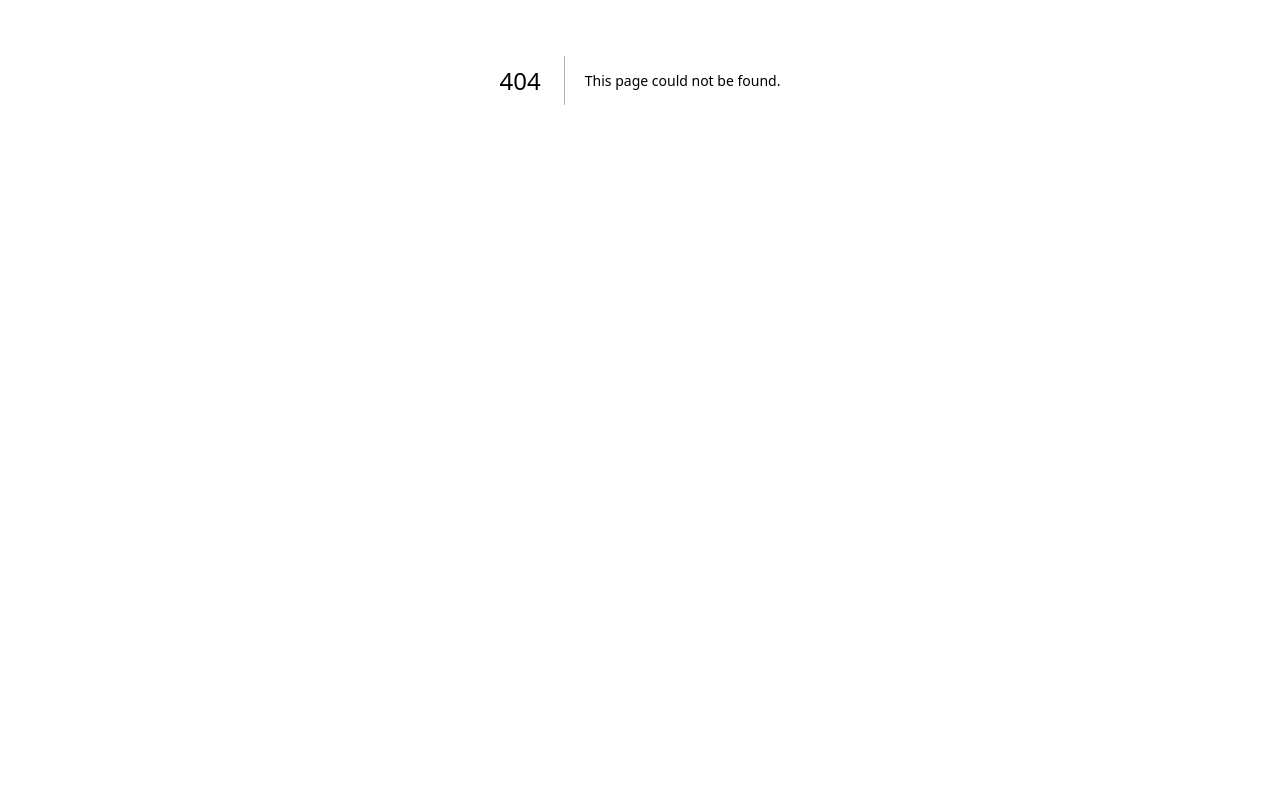
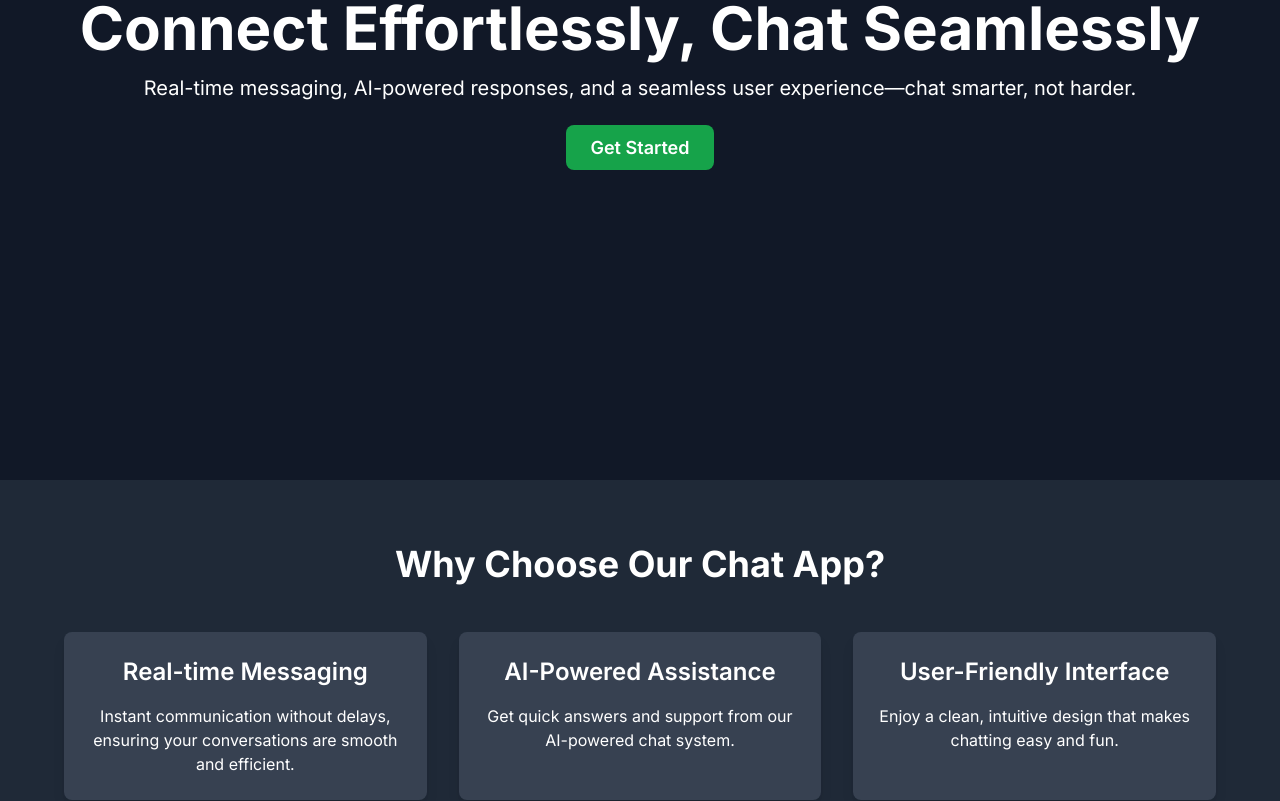
Before and after one commit to Ameer-Hamza289/AI_Customer_Support, a Next.js app: page /landing-page in a window 1280 px wide. Before the commit this address had no page. Shown: the part 320-1121 px from the top of the page. Before the commit the page ends 800 px from the top, so only its background shows below. Built offline with nearby package versions, Linux system fonts and the light colour scheme.

Commit message:
landing page

```diff
--- a/app/auth/page.tsx
+++ b/app/auth/page.tsx
@@ -27,8 +27,10 @@ export default function AuthPage() {
         router.push('/'); // Redirect to dashboard or another page
     };
 
-    return (
+    return (<>
+        <button className="bg-green-600 p-2 rounded">Back</button>
         <div className="min-h-screen flex flex-col items-center justify-center bg-gray-900 p-4">
+
             <div className="bg-white p-6 rounded-lg shadow-md max-w-sm w-full">
                 <h2 className="text-2xl font-bold text-center mb-6">Account</h2>
                 <form className="space-y-4">
@@ -75,6 +77,9 @@ export default function AuthPage() {
                     </div>
                 </form>
             </div>
+
         </div>
+        </>
+
     );
 }
--- /dev/null
+++ b/app/landing-page/page.tsx
@@ -0,0 +1,94 @@
+'use client';
+
+import Link from 'next/link';
+
+export default function landingPage() {
+    return (
+        <div className="bg-gray-900 text-white">
+            {/* Hero Section */}
+            <section className="min-h-screen flex items-center justify-center">
+                <div className="text-center">
+                    <h1 className="text-4xl md:text-6xl font-bold mb-4">Connect Effortlessly, Chat Seamlessly</h1>
+                    <p className="text-lg md:text-xl mb-8">Real-time messaging, AI-powered responses, and a seamless user experience—chat smarter, not harder.</p>
+                    <Link href="/auth">
+                        <span className="bg-green-600 text-white px-6 py-3 rounded-lg font-semibold text-lg">Get Started</span>
+                    </Link>
+                </div>
+            </section>
+
+            {/* Features Section */}
+            <section className="py-16 bg-gray-800">
+                <div className="max-w-6xl mx-auto text-center">
+                    <h2 className="text-3xl md:text-4xl font-bold mb-12">Why Choose Our Chat App?</h2>
+                    <div className="grid md:grid-cols-3 gap-8">
+                        <div className="p-6 bg-gray-700 rounded-lg shadow-lg">
+                            <h3 className="text-2xl font-semibold mb-4">Real-time Messaging</h3>
+                            <p>Instant communication without delays, ensuring your conversations are smooth and efficient.</p>
+                        </div>
+                        <div className="p-6 bg-gray-700 rounded-lg shadow-lg">
+                            <h3 className="text-2xl font-semibold mb-4">AI-Powered Assistance</h3>
+                            <p>Get quick answers and support from our AI-powered chat system.</p>
+                        </div>
+                        <div className="p-6 bg-gray-700 rounded-lg shadow-lg">
+                            <h3 className="text-2xl font-semibold mb-4">User-Friendly Interface</h3>
+                            <p>Enjoy a clean, intuitive design that makes chatting easy and fun.</p>
+                        </div>
+                    </div>
+                </div>
+            </section>
+
+            {/* How It Works Section */}
+            <section className="py-16">
+                <div className="max-w-6xl mx-auto text-center">
+                    <h2 className="text-3xl md:text-4xl font-bold mb-12">How It Works</h2>
+                    <div className="grid md:grid-cols-3 gap-8">
+                        <div>
+                            <h3 className="text-xl font-semibold mb-4">Step 1</h3>
+                            <p>Sign Up or Log In to get started.</p>
+                        </div>
+                        <div>
+                            <h3 className="text-xl font-semibold mb-4">Step 2</h3>
+                            <p>Connect with your contacts or start a new chat.</p>
+                        </div>
+                        <div>
+                            <h3 className="text-xl font-semibold mb-4">Step 3</h3>
+                            <p>Enjoy seamless, real-time communication with our powerful chat interface.</p>
+                        </div>
+                    </div>
+                </div>
+            </section>
+
+            {/* Testimonials Section */}
+            <section className="py-16 bg-gray-800">
+                <div className="max-w-6xl mx-auto text-center">
+                    <h2 className="text-3xl md:text-4xl font-bold mb-12">What Our Users Say</h2>
+                    <div className="grid md:grid-cols-2 gap-8">
+                        <div className="p-6 bg-gray-700 rounded-lg shadow-lg">
+                            <p>"This chat app has revolutionized the way our team communicates. The AI responses are a game-changer!"</p>
+                            <p className="mt-4 font-semibold">- Ameer Hamza</p>
+                        </div>
+                        <div className="p-6 bg-gray-700 rounded-lg shadow-lg">
+                            <p>"I love the real-time messaging and user-friendly design. It's so easy to use!"</p>
+                            <p className="mt-4 font-semibold">- SUBHAN </p>
+                        </div>
+                    </div>
+                </div>
+            </section>
+
+            {/* Call to Action Section */}
+            <section className="py-16">
+                <div className="max-w-6xl mx-auto text-center">
+                    <h2 className="text-3xl md:text-4xl font-bold mb-8">Ready to Get Started?</h2>
+                    <Link href="/auth">
+                        <span className="bg-green-600 text-white px-6 py-3 rounded-lg font-semibold text-lg">Sign Up Today</span>
+                    </Link>
+                </div>
+            </section>
+
+            {/* Footer */}
+            <footer className="py-8 bg-gray-900 text-center">
+                <p className="text-gray-400">© 2024 Your Chat App. All Rights Reserved.</p>
+            </footer>
+        </div>
+    );
+}
--- a/app/page.tsx
+++ b/app/page.tsx
@@ -68,6 +68,7 @@ export default function Home() {
       </header>
 
       <main className="flex-grow flex flex-col items-center p-4">
+        <h2>if you have any query you can ask freely </h2>
         <ChatContainer onSendMessage={handleSendMessage}>
           {messages.map((message, index) => (
             <ChatMessage key={index} text={message.text} sender={message.sender} />
@@ -76,10 +77,10 @@ export default function Home() {
       </main>
 
       <footer className="p-4 bg-gray-800 flex justify-between">
-        <button className="bg-gray-700 p-2 rounded">NEW CHAT</button>
-        <button className="bg-gray-700 p-2 rounded">SUPPORT</button>
-        <button className="bg-gray-700 p-2 rounded">RATE APP</button>
-        <button className="bg-gray-700 p-2 rounded">LOG OUT</button>
+        {/* <button className="bg-green-600 p-2 rounded">NEW CHAT</button> */}
+        {/* <button className="bg-green-600 p-2 rounded">SUPPORT</button> */}
+        <button className="bg-green-600 p-2 rounded">RATE APP</button>
+        <button className="bg-green-600 p-2 rounded">LOG OUT</button>
       </footer>
     </div>
   );
--- a/components/ChatContainer.tsx
+++ b/components/ChatContainer.tsx
@@ -1,4 +1,60 @@
+// 'use client';
+
+
+// import React, { useState, KeyboardEvent } from 'react';
+// import ChatMessage from './ChatMessage';
+
+// type ChatContainerProps = {
+//   children: React.ReactNode;
+//   onSendMessage: (text: string) => void;
+// };
+
+// const ChatContainer: React.FC<ChatContainerProps> = ({ children, onSendMessage }) => {
+//   const [input, setInput] = useState('');
+
+//   const handleSend = () => {
+//     if (input.trim()) {
+//       onSendMessage(input);
+//       setInput('');
+//     }
+//   };
+
+//   const handleKeyDown = (e: KeyboardEvent<HTMLInputElement>) => {
+//     if (e.key === 'Enter') {
+//       e.preventDefault(); // Prevents the default action (new line in input)
+//       handleSend();
+//     }
+//   };
+
+//   return (
+//     <div className="flex flex-col items-center p-4">
+//       <div className="w-[750px] h-[750px] border rounded-lg overflow-hidden flex flex-col"> {/* Changed dimensions here */}
+//         <div className="flex-grow p-4 bg-gray-900 overflow-y-auto"> {/* Added overflow-y-auto for scrolling */}
+//           {children}
+//         </div>
+//         <div className="bg-gray-800 p-4 flex">
+//           <input
+//             type="text"
+//             placeholder="Type here..."
+//             className="flex-grow p-2 bg-gray-700 rounded text-white"
+//             value={input}
+//             onChange={(e) => setInput(e.target.value)}
+//             onKeyDown={handleKeyDown}
+//           />
+//           <button className="bg-green-600 p-2 rounded ml-2" onClick={handleSend}>
+//             Send
+//           </button>
+//         </div>
+//       </div>
+//     </div>
+//   );
+// };
+
+// export default ChatContainer;
+
+
 'use client';
+
 import React, { useState, KeyboardEvent } from 'react';
 
 interface ChatContainerProps {
@@ -16,8 +72,8 @@ const ChatContainer: React.FC<ChatContainerProps> = ({ children, onSendMessage }
     }
   };
 
-  const handleKeyDown = (e: KeyboardEvent<HTMLInputElement>) => {
-    if (e.key === 'Enter') {
+  const handleKeyDown = (e: KeyboardEvent<HTMLTextAreaElement>) => {
+    if (e.key === 'Enter' && !e.shiftKey) {
       e.preventDefault(); // Prevents the default action (new line in input)
       handleSend();
     }
@@ -30,13 +86,13 @@ const ChatContainer: React.FC<ChatContainerProps> = ({ children, onSendMessage }
           {children}
         </div>
         <div className="bg-gray-800 p-4 flex">
-          <input
-            type="text"
+          <textarea
             placeholder="Type here..."
-            className="flex-grow p-2 bg-gray-700 rounded text-white"
+            className="flex-grow p-2 bg-gray-700 rounded text-white resize-none h-12" // Made textarea non-resizable and set an initial height
             value={input}
             onChange={(e) => setInput(e.target.value)}
             onKeyDown={handleKeyDown}
+            rows={1} // Adjust this to set the initial height
           />
           <button className="bg-green-600 p-2 rounded ml-2" onClick={handleSend}>
             Send
--- a/components/ChatMessage.tsx
+++ b/components/ChatMessage.tsx
@@ -1,3 +1,24 @@
+// import React from 'react';
+
+// type ChatMessageProps = {
+//   text: string;
+//   sender: 'user' | 'bot';
+// };
+
+// const ChatMessage: React.FC<ChatMessageProps> = ({ text, sender }) => {
+//   const isUser = sender === 'user';
+//   return (
+//     <div className={`flex ${isUser ? 'justify-end' : 'justify-start'}`}>
+//       <div className={`${isUser ? 'p-2 max-w-xs  bg-green-600' : 'bg-gray-800'} p-2 rounded mb-2`}>
+//         {text}
+//       </div>
+//     </div>
+//   );
+// };
+
+// export default ChatMessage;
+
+
 import React from 'react';
 
 interface ChatMessageProps {
@@ -8,8 +29,8 @@ interface ChatMessageProps {
 const ChatMessage: React.FC<ChatMessageProps> = ({ text, sender }) => {
   const isUser = sender === 'user';
   return (
-    <div className={`flex ${isUser ? 'justify-end' : 'justify-start'}`}>
-      <div className={`${isUser ? 'bg-green-600' : 'bg-gray-800'} p-2 rounded mb-2`}>
+    <div className={`flex ${isUser ? 'justify-end' : 'justify-start'} mb-2`}>
+      <div className={`p-2 max-w-xs rounded ${isUser ? 'bg-green-600' : 'bg-gray-800'}`}>
         {text}
       </div>
     </div>
```
